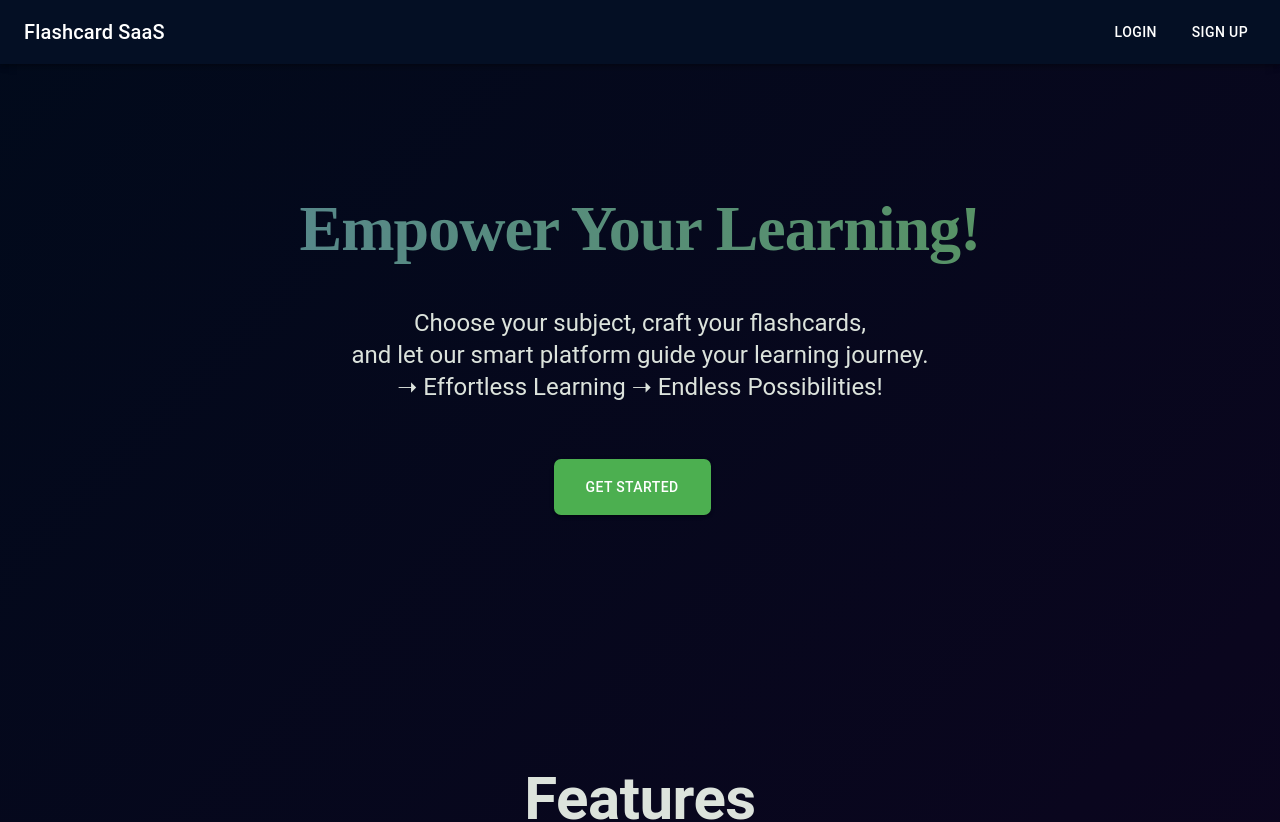
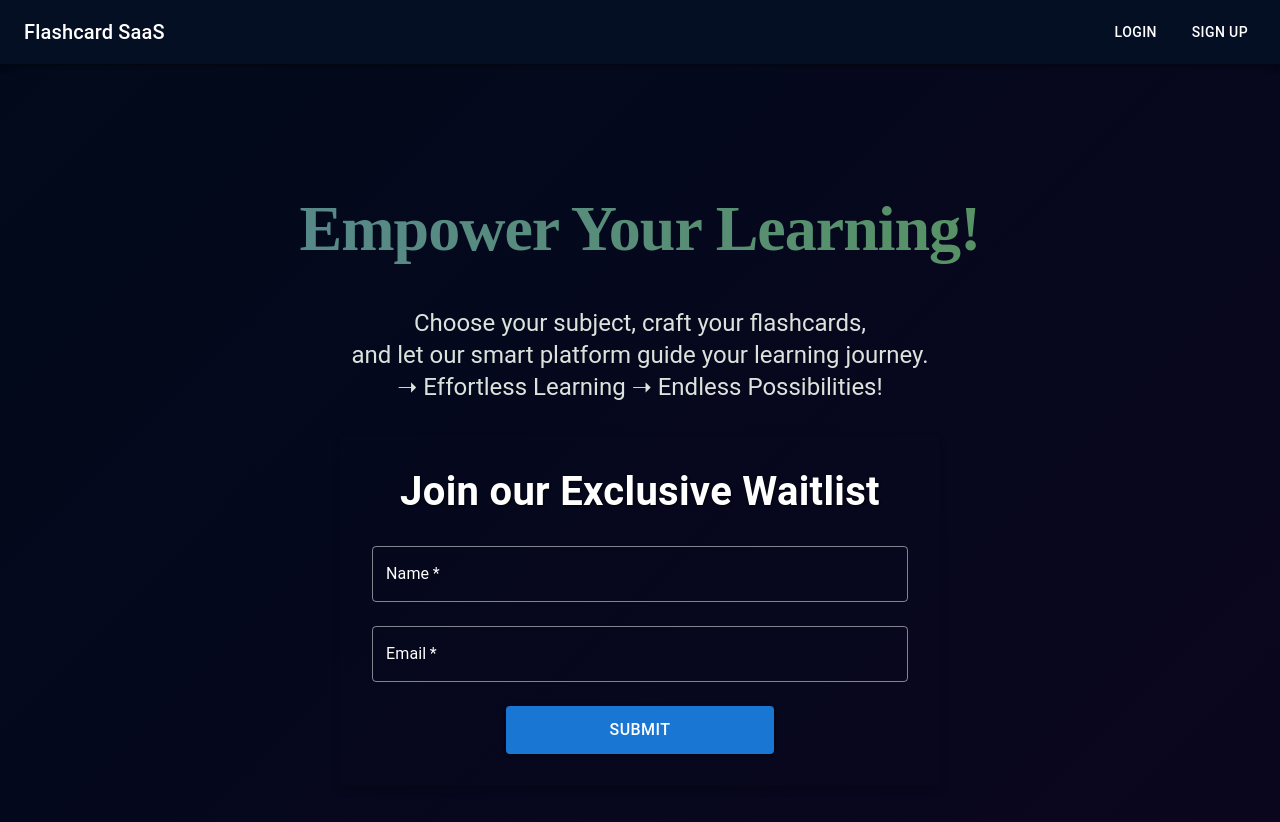
Before and after one commit to ricozama121803/HeadstarterTeam-flashcard-saas, a Next.js app: page / in a window 1280 px wide. Shown: the top 822 px of the page. Built offline with nearby package versions, Linux system fonts and the light colour scheme; no server answers.

Commit message:
waitlist

```diff
--- /dev/null
+++ b/app/UI-components/waitlist.js
@@ -0,0 +1,129 @@
+// components/WaitlistForm.js
+import React, { useState } from "react";
+import { TextField, Button, Container, Typography } from "@mui/material";
+import { db } from "../../firebase";
+import { collection, addDoc } from "firebase/firestore";
+
+const WaitlistForm = () => {
+  const [name, setName] = useState("");
+  const [email, setEmail] = useState("");
+  const [loading, setLoading] = useState(false);
+
+  const handleSubmit = async (event) => {
+    event.preventDefault();
+    setLoading(true);
+
+    try {
+      const waitlistRef = collection(db, "waitlist");
+      await addDoc(waitlistRef, {
+        name,
+        email,
+        timestamp: new Date(),
+      });
+      alert("You have been added to the waitlist!");
+      setName("");
+      setEmail("");
+    } catch (error) {
+      console.error("Error adding document: ", error);
+      alert("There was an error adding you to the waitlist.");
+    } finally {
+      setLoading(false);
+    }
+  };
+
+  return (
+    <Container
+      maxWidth="sm"
+      style={{
+        padding: "2rem",
+        borderRadius: "8px",
+        boxShadow: "0 4px 8px rgba(0, 0, 0, 0.2)",
+      }}
+    >
+      <Typography
+        variant="h4"
+        gutterBottom
+        style={{
+          color: "#fff",
+          fontSize: "2.5rem",
+          fontWeight: "bold",
+          textShadow: "1px 1px 2px rgba(0, 0, 0, 0.7)",
+        }}
+      >
+        Join our Exclusive Waitlist
+      </Typography>
+      <form onSubmit={handleSubmit}>
+        <TextField
+          label="Name"
+          variant="outlined"
+          fullWidth
+          margin="normal"
+          value={name}
+          onChange={(e) => setName(e.target.value)}
+          required
+          InputLabelProps={{
+            style: { color: "#fff" },
+          }}
+          InputProps={{
+            style: { color: "#fff" },
+          }}
+          sx={{
+            "& .MuiOutlinedInput-root": {
+              "& fieldset": {
+                borderColor: "#ffffff80",
+              },
+              "&:hover fieldset": {
+                borderColor: "#ffffff",
+              },
+            },
+          }}
+        />
+        <TextField
+          label="Email"
+          variant="outlined"
+          fullWidth
+          margin="normal"
+          type="email"
+          value={email}
+          onChange={(e) => setEmail(e.target.value)}
+          required
+          InputLabelProps={{
+            style: { color: "#fff" },
+          }}
+          InputProps={{
+            style: { color: "#fff" },
+          }}
+          sx={{
+            "& .MuiOutlinedInput-root": {
+              "& fieldset": {
+                borderColor: "#ffffff80",
+              },
+              "&:hover fieldset": {
+                borderColor: "#ffffff",
+              },
+            },
+          }}
+        />
+        <Button
+          type="submit"
+          variant="contained"
+          color="primary"
+          disabled={loading}
+          style={{
+            marginTop: "1rem",
+            width: "50%",
+            height: "3rem",
+            fontSize: "1rem",
+            hover: {
+              backgroundColor: "#ffffff",
+            },
+          }}
+        >
+          {loading ? "Submitting..." : "Submit"}
+        </Button>
+      </form>
+    </Container>
+  );
+};
+
+export default WaitlistForm;
--- a/app/flashcard/flashcardGrid.js
+++ b/app/flashcard/flashcardGrid.js
@@ -20,7 +20,7 @@ const Flashcard = ({ frontComponent, backComponent }) => {
       backComponent={backComponent}
       frontStyle={{
         ...styles.card,
-        ...{ backgroundColor: "lightblue", fontWeight: "bold" },
+        ...{ backgroundColor: "lightslategray", fontWeight: "bold" },
       }}
       backStyle={{ ...styles.card, ...{ backgroundColor: "lightcoral" } }}
     />
--- a/app/page.js
+++ b/app/page.js
@@ -13,8 +13,12 @@ import {
 import { SignedIn, SignedOut, UserButton } from "@clerk/nextjs";
 import getStripe from "../utils/get-stripe";
 import { useRouter } from "next/navigation";
-import { Lightbulb as LightIcon, School as SchoolIcon, AutoStories as StoryIcon } from "@mui/icons-material";
-
+import {
+  Lightbulb as LightIcon,
+  School as SchoolIcon,
+  AutoStories as StoryIcon,
+} from "@mui/icons-material";
+import WaitlistForm from "./UI-components/waitlist";
 export default function Home() {
   const router = useRouter();
 
@@ -78,30 +82,18 @@ export default function Home() {
             Empower Your Learning!
           </Typography>
 
-          <Typography variant="h5" component="h4" gutterBottom sx={{ mb: 4, color: "#dce3dc" }}>
+          <Typography
+            variant="h5"
+            component="h4"
+            gutterBottom
+            sx={{ mb: 4, color: "#dce3dc" }}
+          >
             Choose your subject, craft your flashcards, <br />
-            and let our smart platform guide your learning journey. <br />
-            ➝ Effortless Learning ➝ Endless Possibilities!
+            and let our smart platform guide your learning journey. <br />➝
+            Effortless Learning ➝ Endless Possibilities!
           </Typography>
 
-          <Button
-            variant="contained"
-            sx={{
-              mt: 3,
-              mr: 2,
-              px: 4,
-              py: 2,
-              borderRadius: '7px',
-              backgroundColor: "#4caf50",
-              color: "#fff", // Text color
-              '&:hover': {
-                backgroundColor: "#388e3c",
-              }
-            }}
-            onClick={() => router.push("/generate-flashcard")}
-          >
-            Get Started
-          </Button>
+          <WaitlistForm />
         </Box>
       </Container>
 
@@ -111,7 +103,12 @@ export default function Home() {
           variant="h2"
           component="h1"
           gutterBottom
-          sx={{ textAlign: "center", color: "#dce3dc", fontWeight: "bold", mb: 8, }}
+          sx={{
+            textAlign: "center",
+            color: "#dce3dc",
+            fontWeight: "bold",
+            mb: 8,
+          }}
         >
           Features
         </Typography>
@@ -126,7 +123,7 @@ export default function Home() {
                 transition: "transform 0.3s ease-in-out",
                 border: "2px solid grey",
                 borderRadius: "9px",
-                '&:hover': {
+                "&:hover": {
                   transform: "scale(1.05)",
                   boxShadow: "0 4px 8px rgba(0,0,0,0.2)",
                   border: "2px solid white",
@@ -135,11 +132,15 @@ export default function Home() {
             >
               <CardContent>
                 <LightIcon sx={{ fontSize: 40, color: "#fff", mb: 2 }} />
-                <Typography variant="h5" sx={{ fontWeight: "bold", color: "#fff" , mb: 1}}>
+                <Typography
+                  variant="h5"
+                  sx={{ fontWeight: "bold", color: "#fff", mb: 1 }}
+                >
                   Smart Flashcards
                 </Typography>
                 <Typography variant="body1" sx={{ color: "#878282" }}>
-                  Our AI intelligently breaks down your text into concise flashcards, perfect for studying.
+                  Our AI intelligently breaks down your text into concise
+                  flashcards, perfect for studying.
                 </Typography>
               </CardContent>
             </Card>
@@ -154,7 +155,7 @@ export default function Home() {
                 transition: "transform 0.3s ease-in-out",
                 border: "2px solid grey",
                 borderRadius: "9px",
-                '&:hover': {
+                "&:hover": {
                   transform: "scale(1.05)",
                   boxShadow: "0 4px 8px rgba(0,0,0,0.2)",
                   border: "2px solid white",
@@ -163,7 +164,10 @@ export default function Home() {
             >
               <CardContent>
                 <SchoolIcon sx={{ fontSize: 40, color: "#fff", mb: 2 }} />
-                <Typography variant="h5" sx={{ fontWeight: "bold", color: "#fff" , mb: 1}}>
+                <Typography
+                  variant="h5"
+                  sx={{ fontWeight: "bold", color: "#fff", mb: 1 }}
+                >
                   Feature 2
                 </Typography>
                 <Typography variant="body1" sx={{ color: "#fff" }}>
@@ -182,7 +186,7 @@ export default function Home() {
                 transition: "transform 0.3s ease-in-out",
                 border: "2px solid grey",
                 borderRadius: "9px",
-                '&:hover': {
+                "&:hover": {
                   transform: "scale(1.05)",
                   boxShadow: "0 4px 8px rgba(0,0,0,0.2)",
                   border: "2px solid white",
@@ -191,7 +195,10 @@ export default function Home() {
             >
               <CardContent>
                 <StoryIcon sx={{ fontSize: 40, color: "#fff", mb: 2 }} />
-                <Typography variant="h5" sx={{ fontWeight: "bold", color: "#fff" , mb: 1}}>
+                <Typography
+                  variant="h5"
+                  sx={{ fontWeight: "bold", color: "#fff", mb: 1 }}
+                >
                   Feature 3
                 </Typography>
                 <Typography variant="body1" sx={{ color: "#fff" }}>
@@ -223,7 +230,7 @@ export default function Home() {
                 transition: "transform 0.3s ease-in-out",
                 border: "2px solid grey",
                 borderRadius: "9px",
-                '&:hover': {
+                "&:hover": {
                   transform: "scale(1.05)",
                   boxShadow: "0 4px 8px rgba(0,0,0,0.2)",
                   border: "2px solid white",
@@ -231,13 +238,22 @@ export default function Home() {
               }}
             >
               <CardContent>
-                <Typography variant="h5" sx={{ fontWeight: "bold", color: "#fff" }}>
+                <Typography
+                  variant="h5"
+                  sx={{ fontWeight: "bold", color: "#fff" }}
+                >
                   Free Plan
                 </Typography>
-                <Typography variant="body1" sx={{ mt: 2, fontSize: "1.5rem", color: "#fff" }}>
+                <Typography
+                  variant="body1"
+                  sx={{ mt: 2, fontSize: "1.5rem", color: "#fff" }}
+                >
                   $0 / month
                 </Typography>
-                <Typography variant="body1" sx={{ mt: 2, fontSize: "1.3rem", color: "#878282" }}>
+                <Typography
+                  variant="body1"
+                  sx={{ mt: 2, fontSize: "1.3rem", color: "#878282" }}
+                >
                   Access to basic flashcard features.
                 </Typography>
                 <Button
@@ -260,7 +276,7 @@ export default function Home() {
                 transition: "transform 0.3s ease-in-out",
                 border: "2px solid grey",
                 borderRadius: "9px",
-                '&:hover': {
+                "&:hover": {
                   transform: "scale(1.05)",
                   boxShadow: "0 4px 8px rgba(0,0,0,0.2)",
                   border: "2px solid white",
@@ -268,13 +284,22 @@ export default function Home() {
               }}
             >
               <CardContent>
-                <Typography variant="h5" sx={{ fontWeight: "bold", color: "#fff" }}>
+                <Typography
+                  variant="h5"
+                  sx={{ fontWeight: "bold", color: "#fff" }}
+                >
                   Basic Plan
                 </Typography>
-                <Typography variant="body1" sx={{ mt: 2, fontSize: "1.5rem", color: "#fff" }}>
+                <Typography
+                  variant="body1"
+                  sx={{ mt: 2, fontSize: "1.5rem", color: "#fff" }}
+                >
                   $9.99 / month
                 </Typography>
-                <Typography variant="body1" sx={{ mt: 2, fontSize: "1.3rem", color: "#878282" }}>
+                <Typography
+                  variant="body1"
+                  sx={{ mt: 2, fontSize: "1.3rem", color: "#878282" }}
+                >
                   Access to basic flashcard features.
                 </Typography>
                 <Button
@@ -297,7 +322,7 @@ export default function Home() {
                 transition: "transform 0.3s ease-in-out",
                 border: "2px solid grey",
                 borderRadius: "9px",
-                '&:hover': {
+                "&:hover": {
                   transform: "scale(1.05)",
                   boxShadow: "0 4px 8px rgba(0,0,0,0.2)",
                   border: "2px solid white",
@@ -305,13 +330,22 @@ export default function Home() {
               }}
             >
               <CardContent>
-                <Typography variant="h5" sx={{ fontWeight: "bold", color: "#fff" }}>
+                <Typography
+                  variant="h5"
+                  sx={{ fontWeight: "bold", color: "#fff" }}
+                >
                   Pro Plan
                 </Typography>
-                <Typography variant="body1" sx={{ mt: 2, fontSize: "1.5rem", color: "#fff" }}>
+                <Typography
+                  variant="body1"
+                  sx={{ mt: 2, fontSize: "1.5rem", color: "#fff" }}
+                >
                   $19.99 / month
                 </Typography>
-                <Typography variant="body1" sx={{ mt: 2, fontSize: "1.3rem", color: "#878282" }}>
+                <Typography
+                  variant="body1"
+                  sx={{ mt: 2, fontSize: "1.3rem", color: "#878282" }}
+                >
                   Access to basic flashcard features.
                 </Typography>
                 <Button
@@ -333,7 +367,11 @@ export default function Home() {
           variant="h3"
           component="h4"
           gutterBottom
-    sx={{ mb: 4, fontWeight: "bold" , fontFamily: "Times New Roman, serif" }}
+          sx={{
+            mb: 4,
+            fontWeight: "bold",
+            fontFamily: "Times New Roman, serif",
+          }}
         >
           Save yourself hours and ace your exams
         </Typography>
@@ -348,30 +386,36 @@ export default function Home() {
         <Button
           variant="contained"
           sx={{
-      mt: 2,
-      mr: 2,
-      px: 4,
-      py: 2,
-      borderRadius: '7px',
+            marginTop: "1rem",
+            width: "25%",
+            height: "3rem",
+            fontSize: "1rem",
+            borderRadius: "7px",
             backgroundColor: "#4caf50",
-      color: "#fff",
-      '&:hover': {
+            color: "#fff", // Text color
+            "&:hover": {
               backgroundColor: "#388e3c",
-      }
+            },
           }}
-    onClick={() => router.push("/sign-up")}
+          onClick={() => router.push("/generate-flashcard")}
         >
           Get Started
         </Button>
-
       </Box>
       {/* Footer Section */}
-    <Box sx={{ py: 2, textAlign: "center", backgroundColor: "#130221", color: "#fff", mt: 8 }}>
+      <Box
+        sx={{
+          py: 2,
+          textAlign: "center",
+          backgroundColor: "#130221",
+          color: "#fff",
+          mt: 8,
+        }}
+      >
         <Typography variant="body3">
           © 2024 Flashcard AI. All rights reserved.
         </Typography>
       </Box>
-
     </>
   );
 }
--- a/firebase.js
+++ b/firebase.js
@@ -1,5 +1,5 @@
 import { initializeApp } from "firebase/app";
-import { getFirestore } from "firebase/firestore";
+import { getFirestore, collection, addDoc } from "firebase/firestore";
 
 const firebaseConfig = {
   apiKey: "AIzaSyCttUv3Vj3agBo-cd6p_DJgbDiJsnDwfCI",
@@ -14,4 +14,4 @@ const firebaseConfig = {
 const app = initializeApp(firebaseConfig);
 const db = getFirestore(app);
 
-export default db; // You are exporting db as the default export
+export { db, collection, addDoc };
```
Lines whose indentation alone changed are shown as unchanged.
